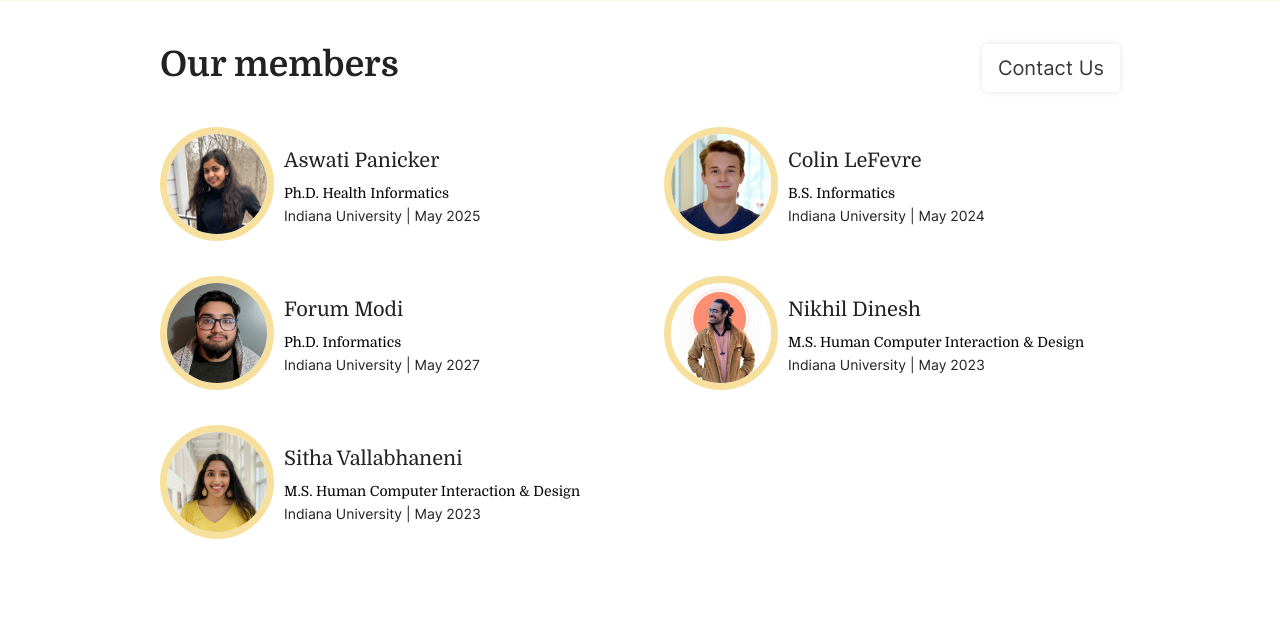
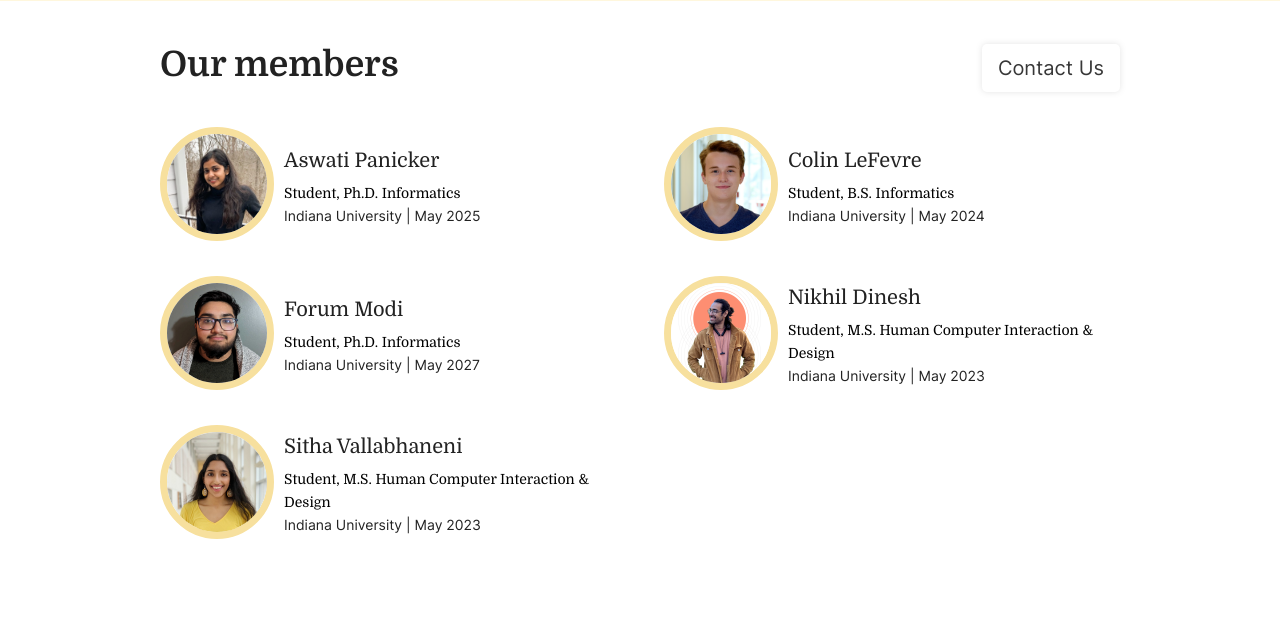
Before and after one commit to col-lefevre/activism-style, a Flask app: page /about in a window 1280 px wide. Shown: the part 457-1081 px from the top of the page. Run offline with Flask 2, Linux system fonts and the light colour scheme.

Commit message:
christina changes

```diff
--- a/myfunc.py
+++ b/myfunc.py
@@ -597,7 +597,7 @@ def getInvolved(styleName):
                 "Volunteer to help organize existing events",\
                 "Existing events are an important part of fighting for reproductive rights. As an organizer, you have valuable management skills that can help these events be successful."\
             ], 'info': [\
-                ("How can I find existing events?", "Where to find will on the location and organization. Broadly, online search engines, e.g., Google, can help you find you events in an area you are familiar with. Alternatively, if you're familiar with the area, you could look at in-person billboards and contact organizations you are aware of."),\
+                ("How can I find existing events?", "Where to find events will depend on the location and organization. Broadly, online search engines, e.g., Google, can help you find you events in an area you are familiar with. Alternatively, if you're familiar with the area, you could look at in-person billboards and contact organizations you are aware of."),\
                 ("Are there any events to help with in Bloomington?", "Many of the larger scale protests occur in Indianapolis, not Bloomington. But there are many small events, such as fundraisers or letter writing, that happen in Bloomington successfully. There isn't one overarching organizer for all these events, so you'll need to look event by event."),\
                 ("How exactly can I help organize these events?", "There are many valuable skills you could bring to managing an event. You could create fliers to advertise the event, secure a venue for the event, find potential donors to fund the event, etc.")\
             ]},\
@@ -653,7 +653,7 @@ def getInvolved(styleName):
 # CONTENT -> /about-us
 def getTeamInfo():
     teamInfo = [\
-        ['ash', 'Aswati Panicker', 'Ph.D. Health Informatics', 'Indiana University | May 2025'],\
+        ['ash', 'Aswati Panicker', 'Ph.D. Informatics', 'Indiana University | May 2025'],\
         ['colin', 'Colin LeFevre', 'B.S. Informatics', 'Indiana University | May 2024'],\
         ['forum', 'Forum Modi', 'Ph.D. Informatics', 'Indiana University | May 2027'],\
         ['nikhil', 'Nikhil Dinesh', 'M.S. Human Computer Interaction & Design', 'Indiana University | May 2023'],\
--- a/templates/about.html
+++ b/templates/about.html
@@ -31,7 +31,7 @@
                 <img src="{{url_for('static', filename='images/team/'+member[0]+'.png')}}" alt="headshot style photo of {{member[1]}}">
                 <div class="member-text">
                     <div class="font-domine2">{{member[1]}}</div>
-                    <div class="font-domine1">{{member[2]}}</div>
+                    <div class="font-domine1">Student, {{member[2]}}</div>
                     <div class="font-inter2">{{member[3]}}</div>
                 </div>
             </div>
--- a/templates/index.html
+++ b/templates/index.html
@@ -34,7 +34,7 @@
     <div class="row" id='explore-body'>
         <div class="six columns font-inter3">
             <div>Prefer to not take the quiz? Explore the five activism styles on your own and discover which style feels right for you!</div>
-            <div style="margin-top: 10px;">Within each of the 5 activist styles are curated recommendations for getting involved as Bloomington abortion activist, based on the real, anonymized stories of other Bloomington activists.</div>
+            <div style="margin-top: 10px;">Within each of the 5 activist styles are curated recommendations for getting involved as a Bloomington abortion activist, based on the real, anonymized stories of other Bloomington activists.</div>
         </div>
         <div class="five columns offset-by-one">
             <img class="explore-pic u-full-width" src="{{url_for('static', filename='images/styles/explore.png')}}" alt="unknown person surrounded by five vector art characters">
```
